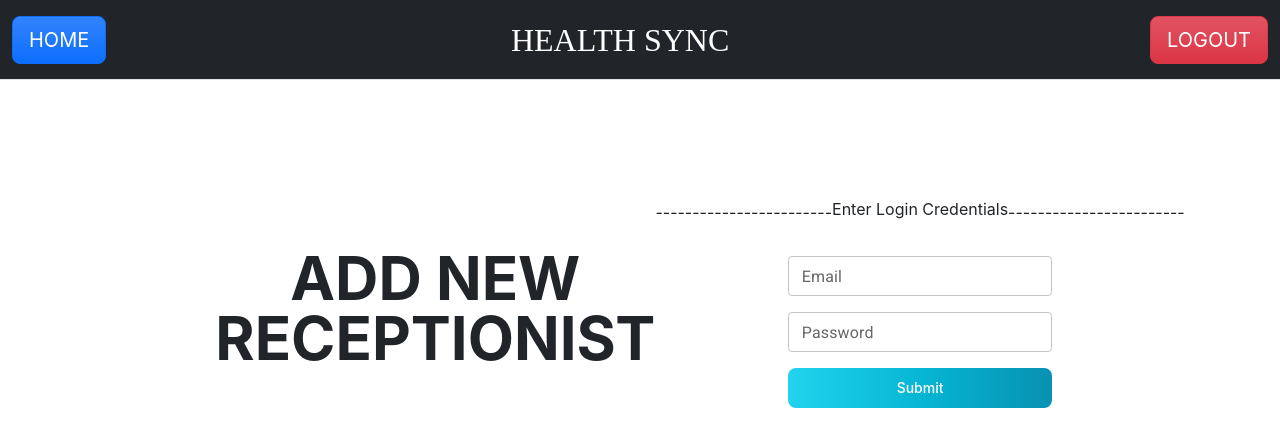
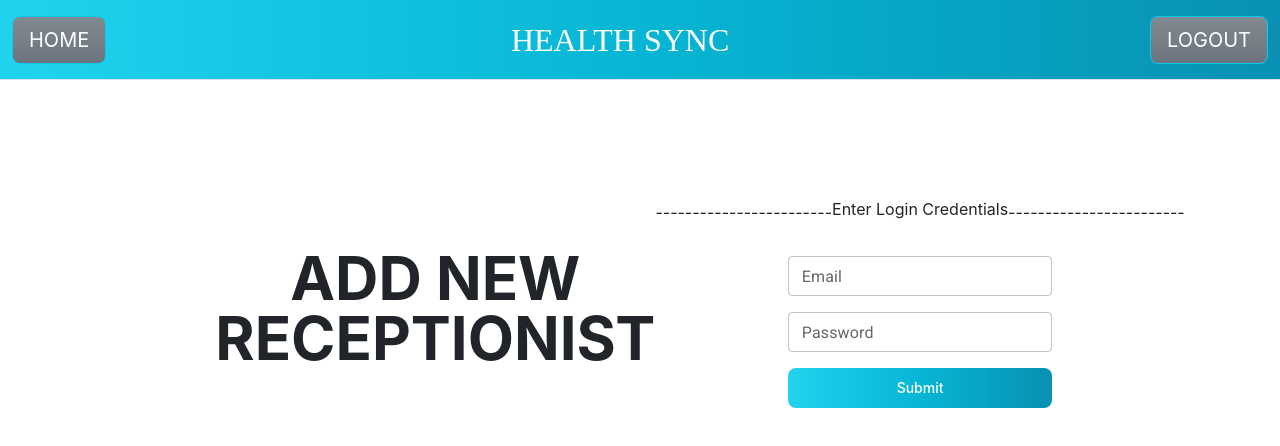
Before and after one commit to PranjalGawande/HealthCare-Application-Development, a React (Create React App) app: page /admin/add-staff in a window 1280 px wide. Shown: the top 446 px of the page. Built offline with nearby package versions, Linux system fonts and the light colour scheme; sample sign-in values are in the browser's storage.

Commit message:
navbar updated

```diff
--- a/src/Components/Navbar.js
+++ b/src/Components/Navbar.js
@@ -27,14 +27,17 @@ export default function Navbar() {
 
   return (
     <nav
-      className="navbar navbar-expand-lg bg-dark border-bottom border-body"
+      // className="navbar navbar-expand-lg bg-dark border-bottom border-body"
+      // data-bs-theme="dark"
+
+      className="navbar navbar-expand-lg text-white bg-gradient-to-r from-cyan-400 via-cyan-500 to-cyan-600 border-bottom border-body"
       data-bs-theme="dark"
     >
       <div className="container-fluid">
         {token && (
           <button
             type="button"
-            class="btn btn-primary bg-primary bg-gradient  btn-lg text-white"
+            class="btn btn-info bg-secondary bg-gradient btn-lg text-white"
             onClick={handleHome}
           >
             HOME
@@ -50,7 +53,7 @@ export default function Navbar() {
         {token && (
           <button
             type="button"
-            class="btn btn-danger bg-danger bg-gradient btn-lg text-white"
+            class="btn btn-info bg-secondary bg-gradient btn-lg text-white"
             onClick={handleLogout}
           >
             LOGOUT
```
